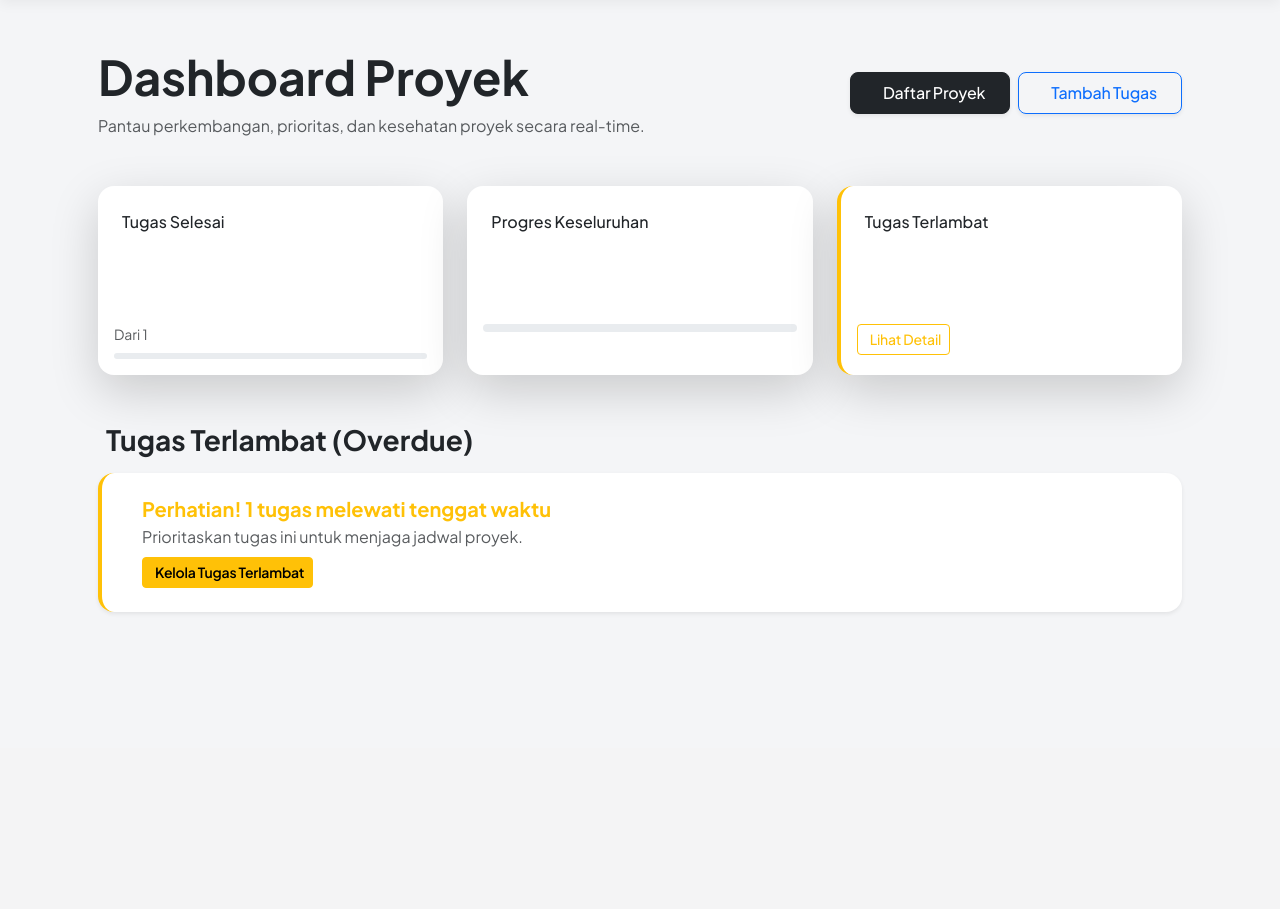
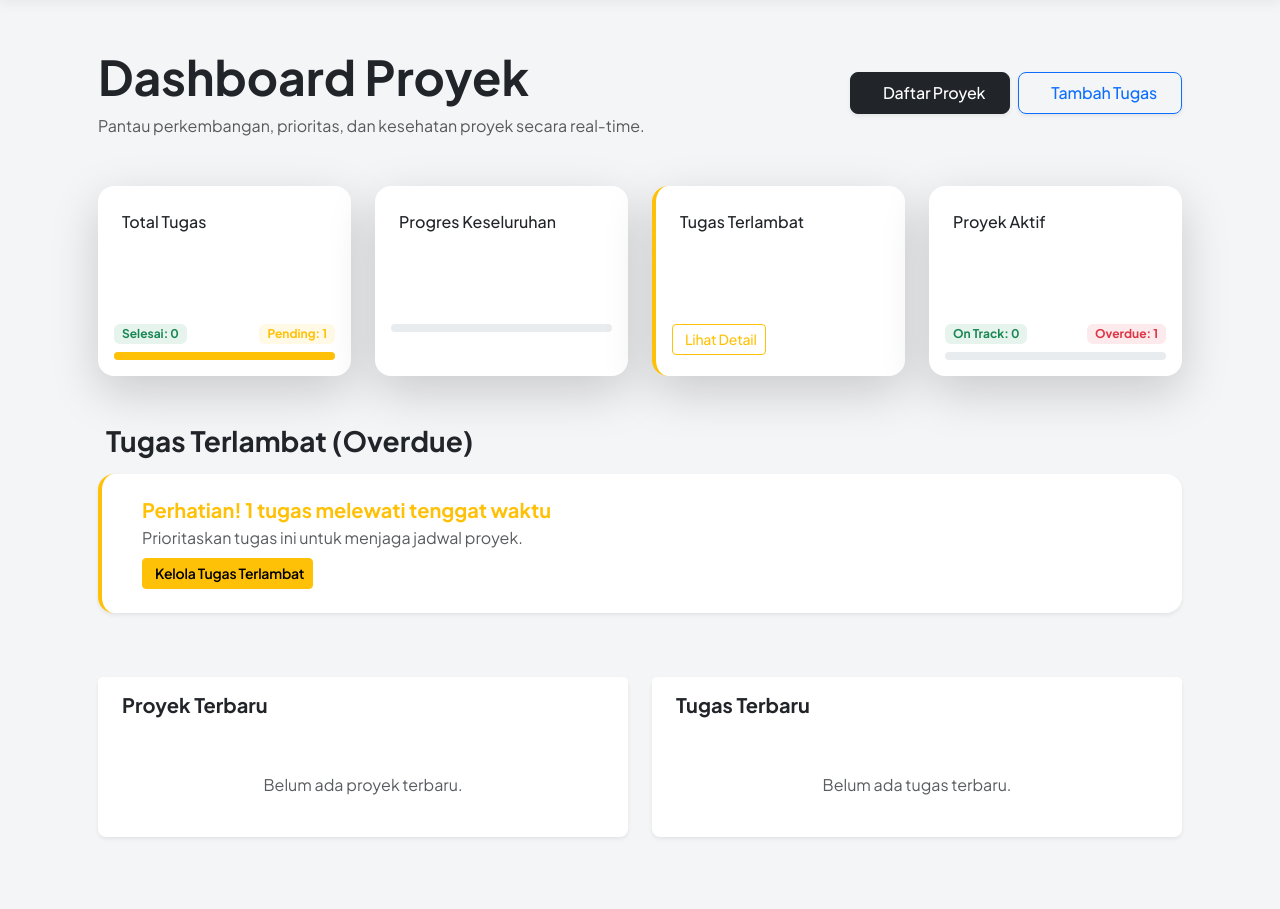
Before and after one commit to haikal250406/task_manager, a Laravel app: page / in a window 1280 px wide. Shown: the part 73-982 px from the top of the page. Before the commit the page ends 686 px from the top, so only its background shows below. Run offline with Laravel 12, Linux system fonts and the light colour scheme; a user stored in the database is signed in; data comes from the database, SQL or seed files in the repository; tables that the repository leaves empty hold one stand-in row (values such as "Sample post"); parts of the project's set-up code (start-up, migrations or seed data) failed here and were passed over.

Commit message:
perbaiki dasbor

```diff
--- a/resources/views/dashboard.blade.php
+++ b/resources/views/dashboard.blade.php
@@ -2,6 +2,19 @@
 
 @section('content')
 <div class="container-fluid py-4 px-3">
+    @php
+        // Ambil data dari controller, atau fallback ke default
+        $totalCount = $totalTasksCount ?? $totalTasks ?? 0;
+        $completedCount = $completedTasksCount ?? $completedTasks ?? 0;
+        $overdueCount = $overdueCount ?? (is_countable($overdueTasks) ? count($overdueTasks) : (is_object($overdueTasks) && method_exists($overdueTasks, 'count') ? $overdueTasks->count() : 0));
+        $activeProjectsCount = $activeProjectsCount ?? $activeProjects ?? 0;
+        $progressPercentage = $progressPercentage ?? 0;
+
+        // Hitung data turunan untuk UI
+        $pendingCount = max(0, $totalCount - $completedCount);
+        $onTrackCount = max(0, $activeProjectsCount - $overdueCount);
+    @endphp
+
     <!-- Header -->
     <div class="d-flex flex-column flex-lg-row justify-content-between align-items-start align-items-lg-center gap-3 mb-5">
         <div>
@@ -20,67 +33,42 @@
 
     <!-- Stats Cards -->
     <div class="row g-4 mb-5">
-        <!-- Card 1: Tugas Selesai -->
-        <div class="col-xl-4 col-lg-6 col-md-6">
+        <!-- Card 1: Tugas Keseluruhan -->
+        <div class="col-xl-3 col-lg-6 col-md-6">
             <div class="card border-0 shadow-lg rounded-4 h-100 overflow-hidden transition-all hover:shadow-xl">
-                <div class="bg-gradient-to-r from-emerald-500 to-emerald-600 p-4">
+                <div class="bg-gradient-to-r from-slate-700 to-slate-800 p-4">
                     <div class="d-flex justify-content-between align-items-start">
                         <div>
-                            <p class="text-white-75 mb-1 fw-medium">Tugas Selesai</p>
-                            <h2 class="text-white fw-bold mb-0">
-                                {{ is_object($completedTasks) ? $completedTasks->count() : ($completedTasks ?? 0) }}
-                            </h2>
+                            <p class="text-white-75 mb-1 fw-medium">Total Tugas</p>
+                            <h2 class="text-white fw-bold mb-0">{{ $totalCount }}</h2>
                         </div>
-                        <div class="bg-emerald-100 text-emerald-700 p-3 rounded-circle">
-                            <i class="fas fa-check-circle fa-lg"></i>
+                        <div class="bg-slate-200 text-slate-800 p-3 rounded-circle">
+                            <i class="fas fa-tasks fa-lg"></i>
                         </div>
                     </div>
                 </div>
                 <div class="card-body pt-4 pb-3">
+                    <!-- Mini Pie Chart (Visualisasi Sederhana) -->
                     <div class="d-flex justify-content-between mb-2">
-                        <span class="text-muted small">
-                            Dari
-                            {{ is_object($totalTasks) ? $totalTasks->count() : ($totalTasks ?? 0) }}
-                        </span>
-                        <span class="badge bg-emerald-100 text-emerald-800 fw-semibold">
-                            {{
-                                ($totalTasks ?? 0) > 0
-                                    ? round(
-                                        (is_object($completedTasks) ? $completedTasks->count() : ($completedTasks ?? 0))
-                                        / ($totalTasks ?? 0) * 100
-                                      )
-                                    : 0
-                            }}%
-                        </span>
+                        <span class="badge bg-success bg-opacity-10 text-success small px-2 py-1">Selesai: {{ $completedCount }}</span>
+                        <span class="badge bg-warning bg-opacity-10 text-warning small px-2 py-1">Pending: {{ $pendingCount }}</span>
                     </div>
-                    <div class="progress rounded-pill" style="height: 6px;">
-                        <div class="progress-bar bg-emerald-500" role="progressbar"
-                             style="width: {{
-                                ($totalTasks ?? 0) > 0
-                                    ? ((is_object($completedTasks) ? $completedTasks->count() : ($completedTasks ?? 0)) / ($totalTasks ?? 0)) * 100
-                                    : 0
-                             }}%;"
-                             aria-valuenow="{{
-                                ($totalTasks ?? 0) > 0
-                                    ? round(((is_object($completedTasks) ? $completedTasks->count() : ($completedTasks ?? 0)) / ($totalTasks ?? 0)) * 100)
-                                    : 0
-                             }}"
-                             aria-valuemin="0" aria-valuemax="100"></div>
+                    <div class="progress rounded-pill" style="height: 8px;">
+                        <div class="progress-bar bg-success" role="progressbar" style="width: {{ $totalCount > 0 ? ($completedCount / $totalCount) * 100 : 0 }}%" aria-valuenow="{{ $completedCount }}" aria-valuemin="0" aria-valuemax="{{ $totalCount }}"></div>
+                        <div class="progress-bar bg-warning" role="progressbar" style="width: {{ $totalCount > 0 ? ($pendingCount / $totalCount) * 100 : 0 }}%" aria-valuenow="{{ $pendingCount }}" aria-valuemin="0" aria-valuemax="{{ $totalCount }}"></div>
                     </div>
                 </div>
             </div>
         </div>
 
         <!-- Card 2: Progres Keseluruhan -->
-        <div class="col-xl-4 col-lg-6 col-md-6">
+        <div class="col-xl-3 col-lg-6 col-md-6">
             <div class="card border-0 shadow-lg rounded-4 h-100 overflow-hidden transition-all hover:shadow-xl">
                 <div class="bg-gradient-to-r from-blue-500 to-blue-600 p-4">
                     <div class="d-flex justify-content-between align-items-start">
                         <div>
                             <p class="text-white-75 mb-1 fw-medium">Progres Keseluruhan</p>
-                            <h2 class="text-white fw-bold mb-0">
-                                {{ is_numeric($progressPercentage) ? $progressPercentage : 0 }}%
-                            </h2>
+                            <h2 class="text-white fw-bold mb-0">{{ is_numeric($progressPercentage) ? $progressPercentage : 0 }}%</h2>
                         </div>
                         <div class="bg-blue-100 text-blue-700 p-3 rounded-circle">
                             <i class="fas fa-chart-line fa-lg"></i>
@@ -99,15 +87,13 @@
         </div>
 
         <!-- Card 3: Tugas Terlambat -->
-        <div class="col-xl-4 col-lg-6 col-md-6">
-            <div class="card border-0 shadow-lg rounded-4 h-100 overflow-hidden transition-all hover:shadow-xl {{ (is_object($overdueTasks) ? $overdueTasks->count() : ($overdueTasks ?? 0)) > 0 ? 'border-start border-4 border-warning' : '' }}">
+        <div class="col-xl-3 col-lg-6 col-md-6">
+            <div class="card border-0 shadow-lg rounded-4 h-100 overflow-hidden transition-all hover:shadow-xl {{ $overdueCount > 0 ? 'border-start border-4 border-warning' : '' }}">
                 <div class="bg-gradient-to-r from-amber-500 to-amber-600 p-4">
                     <div class="d-flex justify-content-between align-items-start">
                         <div>
                             <p class="text-white-75 mb-1 fw-medium">Tugas Terlambat</p>
-                            <h2 class="text-white fw-bold mb-0">
-                                {{ is_object($overdueTasks) ? $overdueTasks->count() : ($overdueTasks ?? 0) }}
-                            </h2>
+                            <h2 class="text-white fw-bold mb-0">{{ $overdueCount }}</h2>
                         </div>
                         <div class="bg-amber-100 text-amber-700 p-3 rounded-circle">
                             <i class="fas fa-exclamation-triangle fa-lg"></i>
@@ -115,13 +101,40 @@
                     </div>
                 </div>
                 <div class="card-body pt-4 pb-3">
-                    @if((is_object($overdueTasks) ? $overdueTasks->count() : ($overdueTasks ?? 0)) > 0)
+                    @if($overdueCount > 0)
                         <a href="{{ route('tasks.overdue') }}" class="btn btn-sm btn-outline-warning text-warning fw-medium">
                             <i class="fas fa-eye me-1"></i> Lihat Detail
                         </a>
                     @else
                         <span class="text-success fw-medium"><i class="fas fa-check-circle me-1"></i> Semua on-track</span>
                     @endif
+                </div>
+            </div>
+        </div>
+
+        <!-- Card 4: Proyek Aktif -->
+        <div class="col-xl-3 col-lg-6 col-md-6">
+            <div class="card border-0 shadow-lg rounded-4 h-100 overflow-hidden transition-all hover:shadow-xl">
+                <div class="bg-gradient-to-r from-indigo-500 to-indigo-600 p-4">
+                    <div class="d-flex justify-content-between align-items-start">
+                        <div>
+                            <p class="text-white-75 mb-1 fw-medium">Proyek Aktif</p>
+                            <h2 class="text-white fw-bold mb-0">{{ $activeProjectsCount }}</h2>
+                        </div>
+                        <div class="bg-indigo-100 text-indigo-700 p-3 rounded-circle">
+                            <i class="fas fa-cube fa-lg"></i>
+                        </div>
+                    </div>
+                </div>
+                <div class="card-body pt-4 pb-3">
+                    <div class="d-flex justify-content-between mb-2">
+                        <span class="badge bg-success bg-opacity-10 text-success small px-2 py-1">On Track: {{ $onTrackCount }}</span>
+                        <span class="badge bg-danger bg-opacity-10 text-danger small px-2 py-1">Overdue: {{ $overdueCount }}</span>
+                    </div>
+                    <div class="progress rounded-pill" style="height: 8px;">
+                        <div class="progress-bar bg-success" role="progressbar" style="width: {{ $activeProjectsCount > 0 ? ($onTrackCount / $activeProjectsCount) * 100 : 0 }}%" aria-valuenow="{{ $onTrackCount }}" aria-valuemin="0" aria-valuemax="{{ $activeProjectsCount }}"></div>
+                        <div class="progress-bar bg-danger" role="progressbar" style="width: {{ $activeProjectsCount > 0 ? ($overdueCount / $activeProjectsCount) * 100 : 0 }}%" aria-valuenow="{{ $overdueCount }}" aria-valuemin="0" aria-valuemax="{{ $activeProjectsCount }}"></div>
+                    </div>
                 </div>
             </div>
         </div>
@@ -135,7 +148,7 @@
                 <i class="fas fa-clock text-warning me-2"></i>Tugas Terlambat (Overdue)
             </h3>
 
-            @if((is_object($overdueTasks) ? $overdueTasks->count() : ($overdueTasks ?? 0)) > 0)
+            @if($overdueCount > 0)
                 <div class="alert alert-warning border-0 rounded-4 p-4 bg-white shadow-sm border-start border-4 border-warning">
                     <div class="d-flex">
                         <div class="flex-shrink-0 me-3">
@@ -143,9 +156,7 @@
                         </div>
                         <div>
                             <h5 class="fw-bold text-warning mb-1">
-                                Perhatian!
-                                {{ is_object($overdueTasks) ? $overdueTasks->count() : ($overdueTasks ?? 0) }}
-                                tugas melewati tenggat waktu
+                                Perhatian! {{ $overdueCount }} tugas melewati tenggat waktu
                             </h5>
                             <p class="text-muted mb-2">Prioritaskan tugas ini untuk menjaga jadwal proyek.</p>
                             <a href="{{ route('tasks.overdue') }}" class="btn btn-warning btn-sm">
@@ -169,6 +180,65 @@
             @endif
         </div>
     </div>
+
+    <!-- Recent Projects & Tasks Section -->
+    <div class="row">
+        <!-- Recent Projects -->
+        <div class="col-xl-6 mb-4 mb-xl-0">
+            <div class="card border-0 shadow-sm rounded-3">
+                <div class="card-header bg-white py-3 border-0">
+                    <h4 class="h5 mb-0 fw-bold text-dark">
+                        <i class="fas fa-history me-2 text-primary"></i>Proyek Terbaru
+                    </h4>
+                </div>
+                <div class="card-body">
+                    @if(isset($recentProjects) && $recentProjects->count() > 0)
+                        <ul class="list-group list-group-flush">
+                            @foreach($recentProjects as $project)
+                                <li class="list-group-item d-flex justify-content-between align-items-center">
+                                    <div>
+                                        <h6 class="mb-1">{{ $project->name ?? 'Proyek Tanpa Nama' }}</h6>
+                                        <small class="text-muted">{{ $project->updated_at->diffForHumans() ?? 'Tanggal tidak diketahui' }}</small>
+                                    </div>
+                                    <span class="badge {{ $project->status === 'active' ? 'bg-success' : 'bg-secondary' }} rounded-pill">{{ $project->status ?? 'Status Tidak Diketahui' }}</span>
+                                </li>
+                            @endforeach
+                        </ul>
+                    @else
+                        <p class="text-muted text-center my-4">Belum ada proyek terbaru.</p>
+                    @endif
+                </div>
+            </div>
+        </div>
+
+        <!-- Recent Tasks -->
+        <div class="col-xl-6">
+            <div class="card border-0 shadow-sm rounded-3">
+                <div class="card-header bg-white py-3 border-0">
+                    <h4 class="h5 mb-0 fw-bold text-dark">
+                        <i class="fas fa-list-check me-2 text-primary"></i>Tugas Terbaru
+                    </h4>
+                </div>
+                <div class="card-body">
+                    @if(isset($recentTasks) && $recentTasks->count() > 0)
+                        <ul class="list-group list-group-flush">
+                            @foreach($recentTasks as $task)
+                                <li class="list-group-item d-flex justify-content-between align-items-center">
+                                    <div>
+                                        <h6 class="mb-1">{{ $task->title ?? 'Tugas Tanpa Judul' }}</h6>
+                                        <small class="text-muted">{{ $task->project->name ?? 'Tanpa Proyek' }} • {{ $task->updated_at->diffForHumans() ?? 'Tanggal tidak diketahui' }}</small>
+                                    </div>
+                                    <span class="badge {{ $task->status === 'done' ? 'bg-success' : ($task->status === 'in_progress' ? 'bg-warning' : 'bg-secondary') }} rounded-pill">{{ $task->status ?? 'Status Tidak Diketahui' }}</span>
+                                </li>
+                            @endforeach
+                        </ul>
+                    @else
+                        <p class="text-muted text-center my-4">Belum ada tugas terbaru.</p>
+                    @endif
+                </div>
+            </div>
+        </div>
+    </div>
 </div>
 @endsection
 
@@ -177,20 +247,41 @@
     .bg-gradient-to-r {
         background: linear-gradient(90deg, var(--bs-gradient-start), var(--bs-gradient-end));
     }
-    .from-emerald-500 { --bs-gradient-start: #10b981; }
-    .to-emerald-600 { --bs-gradient-end: #059669; }
+    .from-slate-700 { --bs-gradient-start: #334155; }
+    .to-slate-800 { --bs-gradient-end: #1e293b; }
     .from-blue-500 { --bs-gradient-start: #3b82f6; }
     .to-blue-600 { --bs-gradient-end: #2563eb; }
     .from-amber-500 { --bs-gradient-start: #f59e0b; }
     .to-amber-600 { --bs-gradient-end: #d97706; }
+    .from-indigo-500 { --bs-gradient-start: #6366f1; }
+    .to-indigo-600 { --bs-gradient-end: #4f46e5; }
 
     .transition-all { transition: all 0.3s ease-in-out; }
     .hover\:shadow-xl:hover {
         box-shadow: 0 20px 25px -5px rgba(0,0,0,0.1), 0 10px 10px -5px rgba(0,0,0,0.04) !important;
     }
-    .badge.bg-emerald-100 { color: #059669; background-color: #ecfdf5; }
-    .badge.bg-amber-100 { color: #d97706; background-color: #fffbeb; }
+    .badge.bg-success.bg-opacity-10 { color: #15803d; background-color: rgba(21, 128, 61, 0.1); }
+    .badge.bg-warning.bg-opacity-10 { color: #a16207; background-color: rgba(161, 98, 7, 0.1); }
+    .badge.bg-danger.bg-opacity-10 { color: #b91c1c; background-color: rgba(185, 28, 28, 0.1); }
     .border-warning { border-left-color: #f59e0b !important; }
     .border-success { border-left-color: #10b981 !important; }
 </style>
 @endsection
+
+@section('scripts')
+<script>
+    // Contoh: Animasi saat kartu dimuat
+    document.addEventListener('DOMContentLoaded', function() {
+        const cards = document.querySelectorAll('.card');
+        cards.forEach((card, index) => {
+            card.style.opacity = '0';
+            card.style.transform = 'translateY(20px)';
+            setTimeout(() => {
+                card.style.transition = 'opacity 0.5s ease-in-out, transform 0.5s ease-in-out';
+                card.style.opacity = '1';
+                card.style.transform = 'translateY(0)';
+            }, index * 100);
+        });
+    });
+</script>
+@endsection
```
Also changed, not shown: database/migrations/2026_06_19_140229_create_projects_table.php (added).
